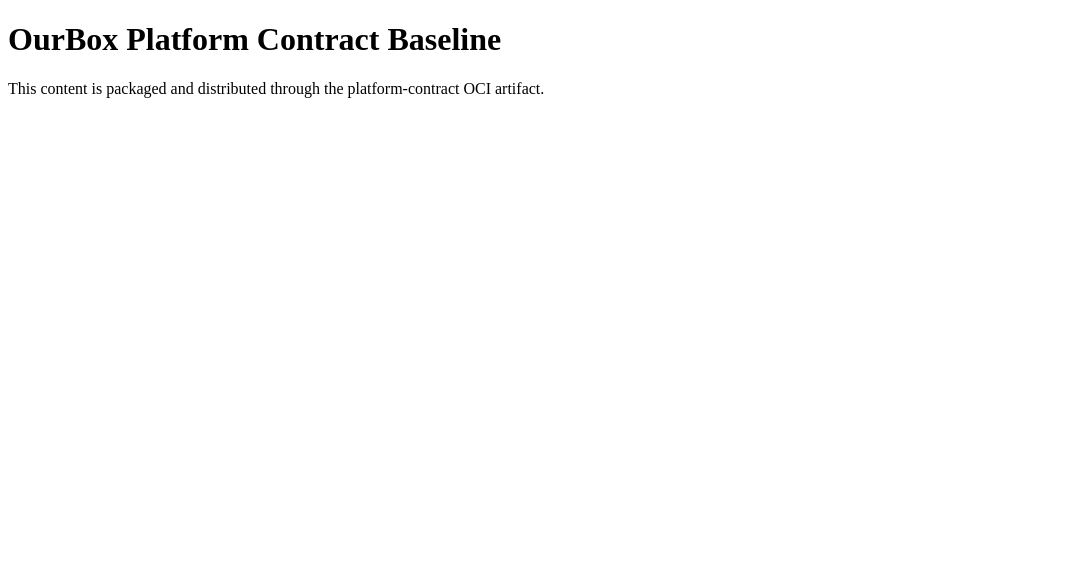
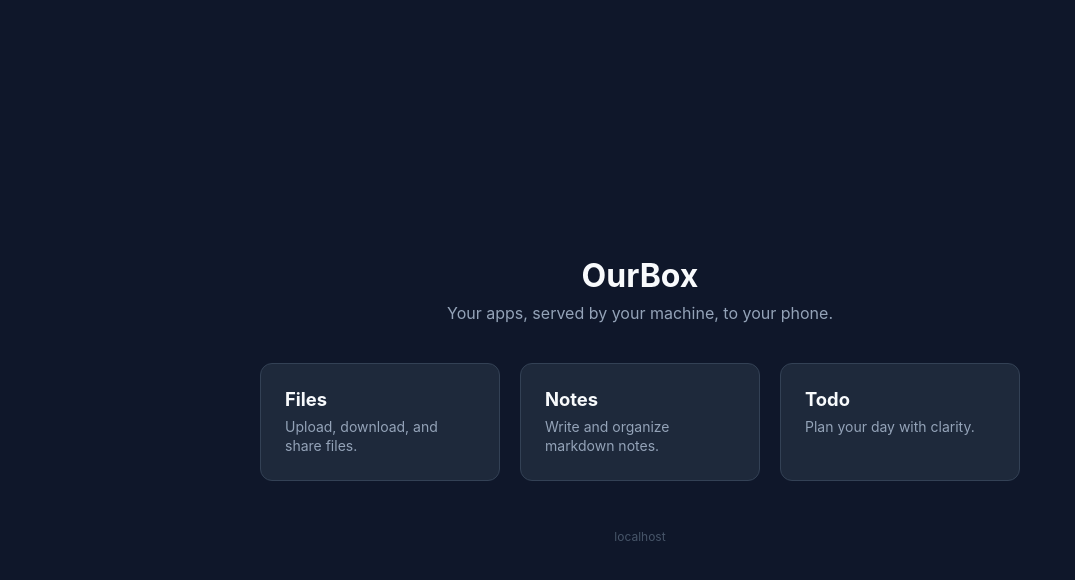
Before and after one commit to techofourown/sw-ourbox-os, a website: page platform-contract/landing/index.html in a window 1280 px wide. Shown: the whole page, without its empty margins (0-1075 px from the left). Drawn offline with Linux system fonts and the light colour scheme.

Commit message:
feat(platform-contract): restore rich landing page
Replace the placeholder landing baseline page with a polished app launcher
modeled on the February 15 Matchbox landing page.

Keep it generic so the same platform-contract asset works on both
Woodbox and Matchbox while still deriving files, notes, and todo links
from the current host name.

```diff
--- a/platform-contract/landing/index.html
+++ b/platform-contract/landing/index.html
@@ -1,12 +1,71 @@
-<!doctype html>
+<!DOCTYPE html>
 <html lang="en">
   <head>
-    <meta charset="utf-8" />
+    <meta charset="UTF-8" />
     <meta name="viewport" content="width=device-width, initial-scale=1" />
-    <title>OurBox Platform Contract</title>
+    <title>OurBox</title>
+    <style>
+      * { margin: 0; padding: 0; box-sizing: border-box; }
+      body {
+        font-family: -apple-system, BlinkMacSystemFont, "Segoe UI", Roboto, sans-serif;
+        background: #0f172a;
+        color: #e2e8f0;
+        min-height: 100vh;
+        display: flex;
+        flex-direction: column;
+        align-items: center;
+        justify-content: center;
+        padding: 2rem;
+      }
+      h1 { font-size: 2rem; margin-bottom: 0.5rem; color: #f8fafc; }
+      .subtitle { color: #94a3b8; margin-bottom: 2.5rem; text-align: center; }
+      .apps {
+        display: grid;
+        grid-template-columns: repeat(auto-fit, minmax(220px, 1fr));
+        gap: 1.25rem;
+        max-width: 760px;
+        width: 100%;
+      }
+      .app {
+        background: #1e293b;
+        border: 1px solid #334155;
+        border-radius: 12px;
+        padding: 1.5rem;
+        text-decoration: none;
+        color: #e2e8f0;
+        transition: border-color 0.2s, transform 0.2s;
+      }
+      .app:hover { border-color: #60a5fa; transform: translateY(-2px); }
+      .app h2 { font-size: 1.15rem; margin-bottom: 0.4rem; color: #f8fafc; }
+      .app p { font-size: 0.875rem; color: #94a3b8; line-height: 1.4; }
+      footer {
+        margin-top: 3rem;
+        font-size: 0.75rem;
+        color: #475569;
+      }
+    </style>
   </head>
   <body>
-    <h1>OurBox Platform Contract Baseline</h1>
-    <p>This content is packaged and distributed through the platform-contract OCI artifact.</p>
+    <h1>OurBox</h1>
+    <p class="subtitle">Your apps, served by your machine, to your phone.</p>
+    <div class="apps" id="apps"></div>
+    <footer id="footer"></footer>
+    <script>
+      var host = location.hostname;
+      var apps = [
+        { name: "Files", desc: "Upload, download, and share files.", sub: "files" },
+        { name: "Notes", desc: "Write and organize markdown notes.", sub: "notes" },
+        { name: "Todo", desc: "Plan your day with clarity.", sub: "todo" }
+      ];
+      var container = document.getElementById("apps");
+      apps.forEach(function(app) {
+        var a = document.createElement("a");
+        a.className = "app";
+        a.href = "http://" + app.sub + "." + host;
+        a.innerHTML = "<h2>" + app.name + "</h2><p>" + app.desc + "</p>";
+        container.appendChild(a);
+      });
+      document.getElementById("footer").textContent = host;
+    </script>
   </body>
 </html>
```
